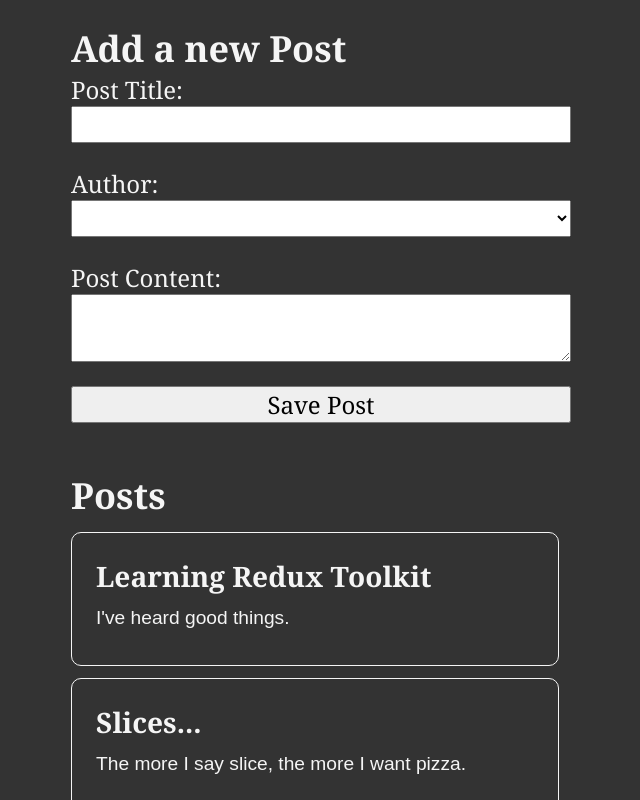
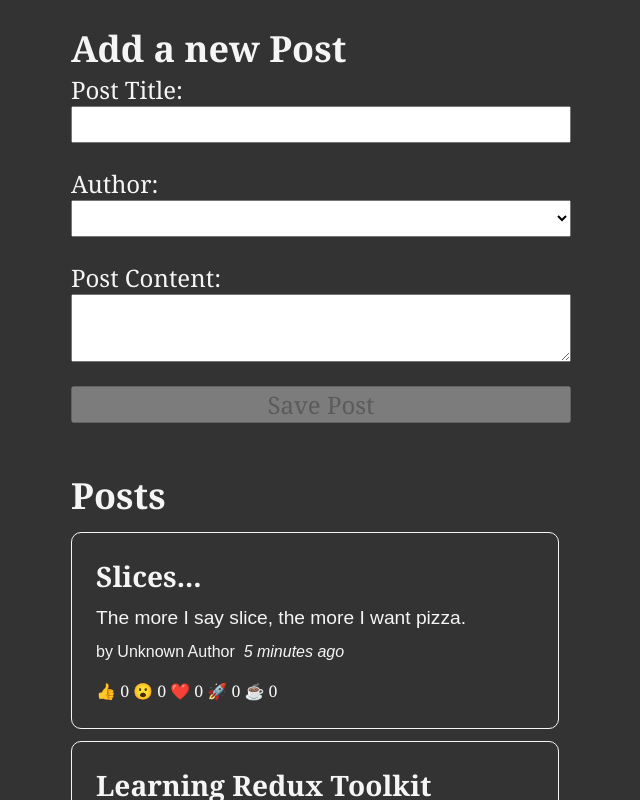
Before and after one commit to NifemiSoneye/redux-tutorial, a React (Create React App) app: page / in a window 1280 px wide. Shown: the top 800 px of the page, without its empty margins (319-959 px from the left). Built offline with nearby package versions, Linux system fonts and the light colour scheme; the HTML template or start-up script is replaced by a standard one.

Commit message:
Finished chapter 2

```diff
--- a/package.json
+++ b/package.json
@@ -8,6 +8,7 @@
     "@testing-library/jest-dom": "^6.9.1",
     "@testing-library/react": "^16.3.0",
     "@testing-library/user-event": "^13.5.0",
+    "date-fns": "^4.1.0",
     "react": "^19.2.0",
     "react-dom": "^19.2.0",
     "react-redux": "^9.2.0",
--- a/src/features/posts/AddPostForm.js
+++ b/src/features/posts/AddPostForm.js
@@ -25,8 +25,10 @@
     }
   };
 
+  const canSave = Boolean(title) && Boolean(content) && Boolean(userId);
+
   const usersOptions = users.map((user) => (
-    <option key={userId} value={user.id}>
+    <option key={user.Id} value={user.id}>
       {user.name}
     </option>
   ));
@@ -55,7 +57,7 @@
           value={content}
           onChange={onContentChanged}
         />
-        <button type="button" onClick={onSavePostClicked}>
+        <button type="button" onClick={onSavePostClicked} disabled={!canSave}>
           Save Post
         </button>
       </form>
--- /dev/null
+++ b/src/features/posts/PostAuthor.js
@@ -0,0 +1,13 @@
+import { useSelector } from "react-redux";
+import { selectAllUsers } from "../users/usersSlice";
+
+import React from "react";
+
+const PostAuthor = ({ userId }) => {
+  const users = useSelector(selectAllUsers);
+
+  const author = users.find((user) => user.id === userId);
+  return <span>by {author ? author.name : "Unknown Author"}</span>;
+};
+
+export default PostAuthor;
--- a/src/features/posts/PostList.js
+++ b/src/features/posts/PostList.js
@@ -1,14 +1,24 @@
 import { useSelector } from "react-redux";
 import { selectAllPosts } from "./postsSlice";
 import React from "react";
-
+import PostAuthor from "./PostAuthor";
+import TimeAgo from "./TimeAgo";
+import ReactionButtons from "./ReactionButton";
 const PostList = () => {
   const posts = useSelector(selectAllPosts);
 
-  const renderedPosts = posts.map((post) => (
+  const orderedPosts = posts
+    .slice()
+    .sort((a, b) => b.date.localeCompare(a.date));
+  const renderedPosts = orderedPosts.map((post) => (
     <article key={post.id}>
       <h3>{post.title}</h3>
       <p>{post.content.substring(0, 100)}</p>
+      <p className="postCredit">
+        <PostAuthor userId={post.userId} />
+        <TimeAgo timestamp={post.date} />
+      </p>
+      <ReactionButtons post={post} />
     </article>
   ));
   return (
--- /dev/null
+++ b/src/features/posts/ReactionButton.js
@@ -0,0 +1,30 @@
+import { useDispatch } from "react-redux";
+import { reactionAdded } from "./postsSlice";
+const reactionEmoji = {
+  thumbsUp: "👍",
+  wow: "😮",
+  heart: "❤️",
+  rocket: "🚀",
+  coffee: "☕",
+};
+
+const ReactionButton = ({ post }) => {
+  const dispatch = useDispatch();
+  const reactionButtons = Object.entries(reactionEmoji).map(([name, emoji]) => {
+    return (
+      <button
+        key={name}
+        type="button"
+        className="reactionButton"
+        onClick={() =>
+          dispatch(reactionAdded({ postId: post.id, reaction: name }))
+        }
+      >
+        {emoji} {post.reactions[name]}
+      </button>
+    );
+  });
+  return <div>{reactionButtons}</div>;
+};
+
+export default ReactionButton;
--- /dev/null
+++ b/src/features/posts/TimeAgo.js
@@ -0,0 +1,19 @@
+import { parseISO, formatDistanceToNow } from "date-fns";
+
+import React from "react";
+
+const TimeAgo = ({ timestamp }) => {
+  let timeAgo = "";
+  if (timestamp) {
+    const date = parseISO(timestamp);
+    const timePeriod = formatDistanceToNow(date);
+    timeAgo = `${timePeriod} ago`;
+  }
+  return (
+    <span title={timestamp}>
+      &nbsp; <i>{timeAgo}</i>
+    </span>
+  );
+};
+
+export default TimeAgo;
--- a/src/features/posts/postsSlice.js
+++ b/src/features/posts/postsSlice.js
@@ -1,31 +1,32 @@
 import { createSlice } from "@reduxjs/toolkit";
 import { nanoid } from "@reduxjs/toolkit";
+import { sub } from "date-fns";
 const initialState = [
   {
     id: "1",
     title: "Learning Redux Toolkit",
     content: "I've heard good things.",
-    /* date: sub(new Date(), { minutes: 10 }).toISOString(),
+    date: sub(new Date(), { minutes: 10 }).toISOString(),
     reactions: {
       thumbsUp: 0,
       wow: 0,
       heart: 0,
       rocket: 0,
       coffee: 0,
-    }, */
+    },
   },
   {
     id: "2",
     title: "Slices...",
     content: "The more I say slice, the more I want pizza.",
-    /* date: sub(new Date(), { minutes: 5 }).toISOString(),
+    date: sub(new Date(), { minutes: 5 }).toISOString(),
     reactions: {
       thumbsUp: 0,
       wow: 0,
       heart: 0,
       rocket: 0,
       coffee: 0,
-    }, */
+    },
   },
 ];
 
@@ -43,10 +44,25 @@
             id: nanoid(),
             title,
             content,
+            date: new Date().toISOString(),
             userId,
+            reactions: {
+              thumbsUp: 0,
+              wow: 0,
+              heart: 0,
+              rocket: 0,
+              coffee: 0,
+            },
           },
         };
       },
+    },
+    reactionAdded(state, action) {
+      const { postId, reaction } = action.payload;
+      const existingPost = state.find((post) => post.id === postId);
+      if (existingPost) {
+        existingPost.reactions[reaction]++;
+      }
     },
   },
 });
@@ -54,4 +70,5 @@
 export const selectAllPosts = (state) => state.posts;
 
 export const { postAdded } = postsSlice.actions;
+export const { reactionAdded } = postsSlice.actions;
 export default postsSlice.reducer;
```
Also changed, not shown: 1 other file (tests, documents, lock files or other folders).
